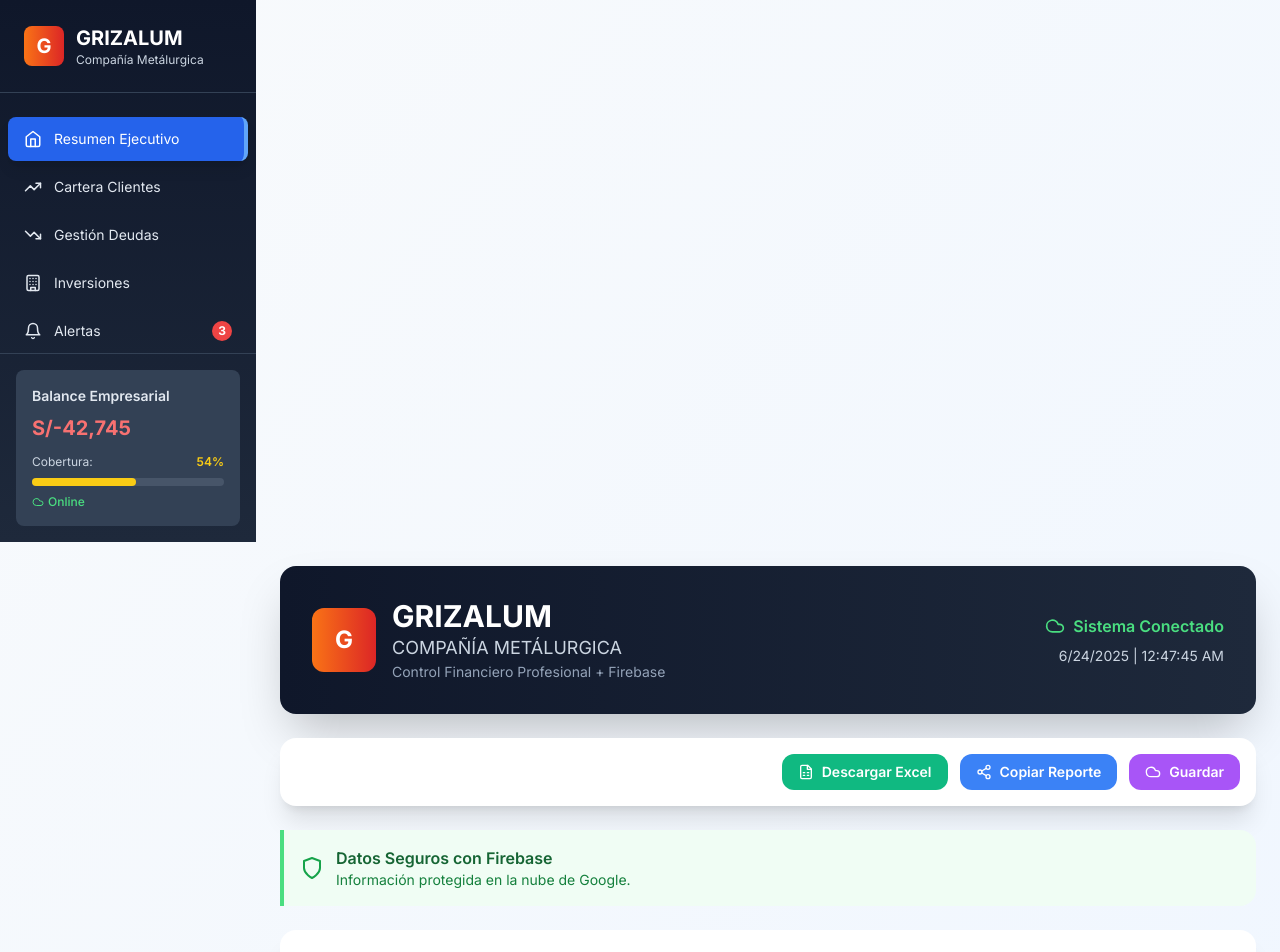
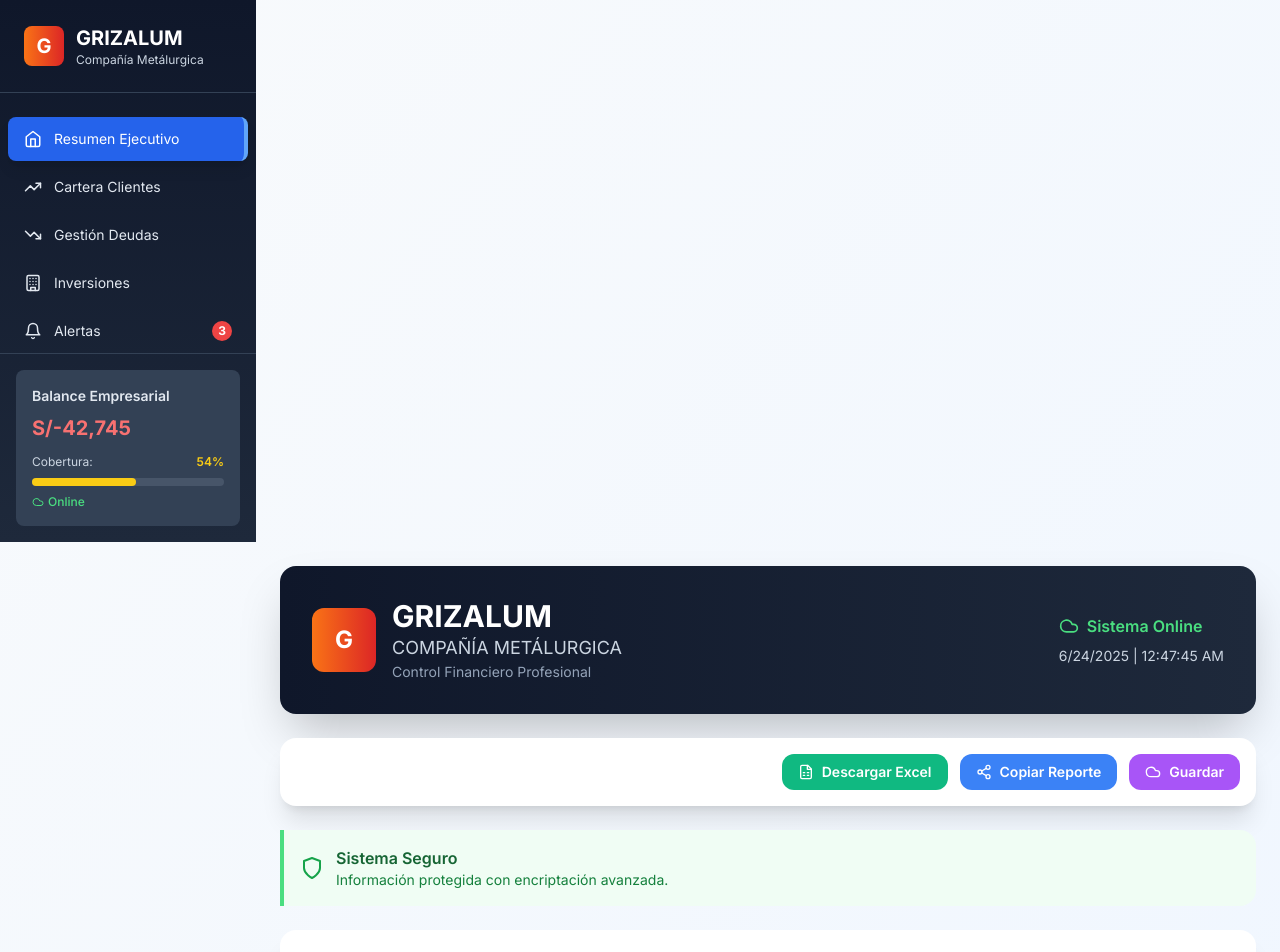
Before and after one commit to Grizalum/grizalum-cloud-system, a Next.js app: page / in a window 1280 px wide. Shown: the top 952 px of the page. Built offline with nearby package versions, Linux system fonts and the light colour scheme.

Commit message:
Update page.js

```diff
--- a/app/page.js
+++ b/app/page.js
@@ -610,7 +610,7 @@
                   <div>
                     <h1 className="text-2xl lg:text-3xl font-bold">GRIZALUM</h1>
                     <p className="text-slate-300 text-lg">COMPAÑÍA METÁLURGICA</p>
-                    <p className="text-slate-400 text-sm">Control Financiero Profesional + Firebase</p>
+                    <p className="text-slate-400 text-sm">Control Financiero Profesional</p>
                   </div>
                 </div>
                 <div className="text-left lg:text-right">
@@ -618,7 +618,7 @@
                     {firebaseConectado ? (
                       <>
                         <Cloud className="text-green-400" size={20} />
-                        <span className="text-green-400 font-semibold">Sistema Conectado</span>
+                        <span className="text-green-400 font-semibold">Sistema Online</span>
                       </>
                     ) : (
                       <>
@@ -670,8 +670,8 @@
               <div className="flex items-center space-x-3">
                 <Shield className="text-green-600" size={24} />
                 <div>
-                  <h4 className="font-semibold text-green-800">Datos Seguros con Firebase</h4>
-                  <p className="text-sm text-green-700">Información protegida en la nube de Google.</p>
+                  <h4 className="font-semibold text-green-800">Sistema Seguro</h4>
+                  <p className="text-sm text-green-700">Información protegida con encriptación avanzada.</p>
                 </div>
               </div>
             </div>
```
